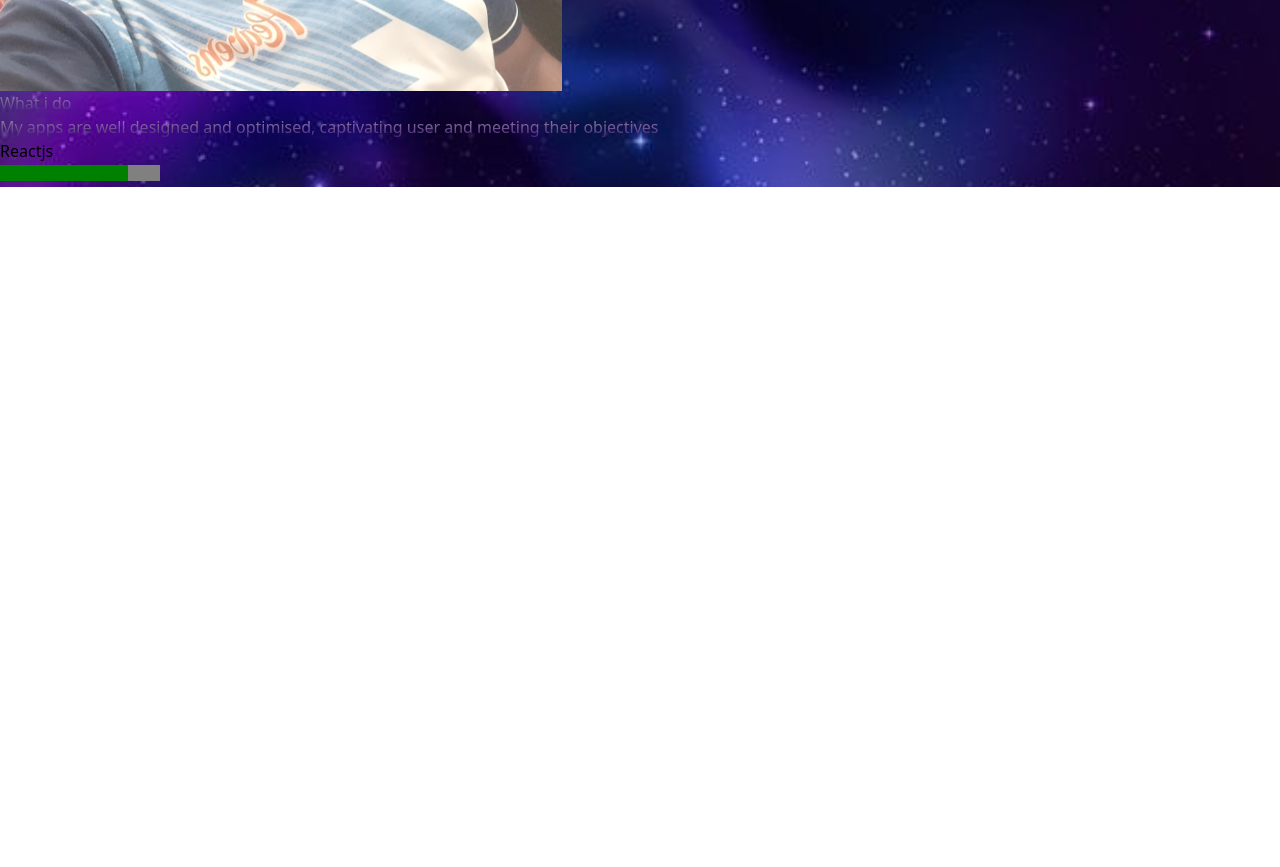
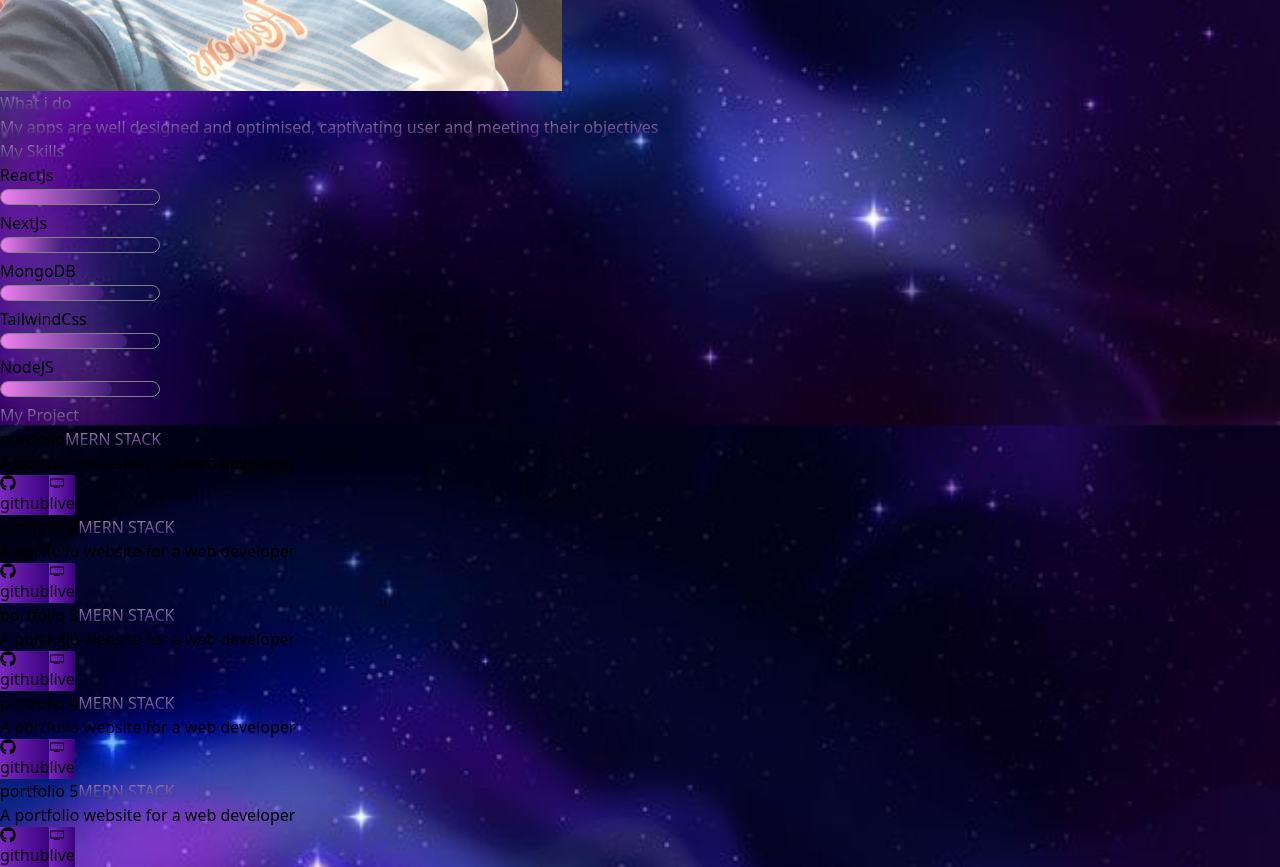
Before and after one commit to sahil-mane/porfolio, a React (Vite) app in the folder client/: page / in a window 1280 px wide. Shown: the part 1280-2147 px from the top of the page. Before the commit the page ends 1467 px from the top, so only its background shows below. Built offline with nearby package versions, Linux system fonts and the light colour scheme.

Commit message:
fourth commit

```diff
--- a/client/package.json
+++ b/client/package.json
@@ -11,7 +11,8 @@
   },
   "dependencies": {
     "react": "^18.2.0",
-    "react-dom": "^18.2.0"
+    "react-dom": "^18.2.0",
+    "react-icons": "^5.2.1"
   },
   "devDependencies": {
     "@types/react": "^18.2.66",
--- /dev/null
+++ b/client/src/Components/ProjectCard.jsx
@@ -0,0 +1,24 @@
+/* eslint-disable react/prop-types */
+// import React from 'react'
+import { FaGithub } from "react-icons/fa";
+import { LiaTvSolid } from "react-icons/lia";
+
+const ProjectCard = ({name,tech,description}) => {
+    return (
+        <div className="relative group duration-500 cursor-pointer group overflow-hidden text-gray-50 h-72 w-56  rounded-2xl hover:duration-700 lg:hover:scale-105 transition-all">
+            <div className="w-56 h-72 text-gray-800" style={{ background: 'linear-gradient(90deg, #7B29BF, #3A017F)' }}>
+            </div>
+            <div className="absolute bg-gray-50 -bottom-24 w-56 p-3 flex flex-col gap-1 group-hover:-bottom-0 group-hover:duration-600 duration-500">
+                <span className="text-gray-800 font-bold text-3xl">{name}</span>
+                <span className="font-bold text-xs gradient-text">{tech}</span>
+                <p className="text-neutral-800">{description}</p>
+                <div className="flex justify-center gap-3">
+                    <button type="button" className="px-4 py-2 rounded-md flex items-center gap-2" style={{ background: 'linear-gradient(90deg, #7B29BF, #3A017F)' }}><FaGithub />github</button>
+                    <button type="button" className="px-4 py-2 rounded-md flex items-center gap-2" style={{ background: 'linear-gradient(90deg, #7B29BF, #3A017F)' }}><LiaTvSolid />live</button>
+                </div>
+            </div>
+        </div>
+    )
+}
+
+export default ProjectCard
--- /dev/null
+++ b/client/src/Components/ProjectSection.jsx
@@ -0,0 +1,55 @@
+// import React from 'react'
+
+import ProjectCard from "./ProjectCard"
+
+const ProjectSection = () => {
+    const data = [
+        {   name:"portfolio",
+            description:"A portfolio website for a web developer",
+            tech:"MERN STACK"
+        },
+        {   name:"portfolio 2",
+            description:"A portfolio website for a web developer",
+            tech:"MERN STACK"
+        },
+        {   name:"portfolio 3",
+            description:"A portfolio website for a web developer",
+            tech:"MERN STACK"
+        },
+        {   name:"portfolio 4",
+            description:"A portfolio website for a web developer",
+            tech:"MERN STACK"
+        },
+        {   name:"portfolio 5",
+            description:"A portfolio website for a web developer",
+            tech:"MERN STACK"
+        }
+    ]
+  return (
+    <>
+<div>
+    <h1 className="text-5xl lg:text-7xl gradient-text mb-10">My Project</h1>
+    <div className="grid grid-cols-1 lg:grid-cols-4 gap-y-10">
+        {/* <ProjectCard name={"portfolio"} tech="MERN STACK" description="this webaite is for starter's" />
+        <ProjectCard name={"portfolio 2"} tech="MERN STACK" description="this webaite is for starter's" />
+        <ProjectCard name={"portfolio 3"} tech="MERN STACK" description="this webaite is for starter's" />
+        <ProjectCard name={"portfolio 4"} tech="MERN STACK" description="this webaite is for starter's" />
+        <ProjectCard name={"portfolio 5"} tech="MERN STACK" description="this webaite is for starter's" />
+        <ProjectCard name={"portfolio 6"} tech="MERN STACK" description="this webaite is for starter's" /> */}
+        {data.map((data,index)=>(
+            <ProjectCard key={index} name={data.name} tech={data.tech} description={data.description} />
+        ))}
+    </div>
+</div>
+    </>
+  )
+}
+
+export default ProjectSection
+
+/*
+* Created with https://www.css-gradient.com
+* Gradient link: https://www.css-gradient.com/?c1=7b29bf&c2=3a017f&gt=l&gd=dcl
+*/
+// background: #7B29BF;
+// background: linear-gradient(90deg, #7B29BF, #3A017F);
--- /dev/null
+++ b/client/src/Components/Realcard.jsx
@@ -0,0 +1,23 @@
+/* eslint-disable react/prop-types */
+// import React from 'react'
+
+const Realcard = ({img,title,value}) => {
+  return (
+    <div
+  className="transform transition duration-300 hover:scale-110 rounded-lg hover:rounded-full shadow-lg h-56 w-56 hover:shadow-xl bg-white"
+>
+  <div
+    className="bg-gradient-to-br from-rose-100 via-purple-200 to-purple-200 m-2 h-3/6 rounded-lg"
+  ><img src={img} alt="img" className="hover:rounded-full" /></div>
+
+  <div className="px-5 pt-2 flex flex-col">
+    <h2 className="font-semibold">{title}</h2>
+    <progress max="100" value={value} className="progress-bar" />
+
+  </div>
+</div>
+
+  )
+}
+
+export default Realcard
--- a/client/src/Components/SkiilsSection.jsx
+++ b/client/src/Components/SkiilsSection.jsx
@@ -1,12 +1,75 @@
 // import React from 'react'
 
+// import { useState } from "react"
 import SkillsCard from "./SkillsCard"
+// import Realcard from "./Realcard";
+// import kamal from "../assets/kamal_bhaiya.png"
+
 
 const SkiilsSection = () => {
+   const data = [
+    {
+      title:"ReactJs",
+      value:75
+    },
+    {
+      title:"NextJs",
+      value:40
+    },
+    {
+      title:"MongoDB",
+      value:65
+    },
+    {
+      title:"TailwindCss",
+      value:80
+    },
+    {
+      title:"NodeJS",
+      value:70
+    },
+   ]
+
+   console.log(data)
   return (
-    <div>
-        <SkillsCard />
-    </div>
+    <>
+      <div className="mb-20 lg:mb-36">
+        <h1 className="text-5xl lg:text-7xl gradient-text mb-10">My Skills</h1>
+        {/* <button
+          onClick={toggleView}
+          className="mb-4 px-4 py bg-violet-600 text-white rounded"
+        >
+          {card ? "card" : "list"}
+        </button>
+
+          {card ? (
+            <div className="grid grid-cols-1 md:grid-cols-2 lg:grid-cols-4 gap-4">
+              <Realcard title={"ReactJs"} img={kamal} value={45} />
+              <Realcard title={"ReactJs"} img={kamal} value={45} />
+              <Realcard title={"ReactJs"} img={kamal} value={45} />
+              <Realcard title={"ReactJs"} img={kamal} value={45} />
+            </div>
+          ) : (
+            <div className="h-[300px] overflow-y-scroll select-none scroll-bar">
+            <SkillsCard title={"ReactJS"} value={75} />
+            <SkillsCard title={"NextJS"} value={40} />
+            <SkillsCard title={"MongoDB"} value={65} />
+            <SkillsCard title={"TailwindCss"} value={80} />
+            <SkillsCard title={"NodeJS"} value={70} />
+            </div>
+          )}          */}
+        <div className="h-[300px] overflow-y-scroll select-none scroll-bar">
+            {/* <SkillsCard title={"ReactJS"} value={75} />
+            <SkillsCard title={"NextJS"} value={40} />
+            <SkillsCard title={"MongoDB"} value={65} />
+            <SkillsCard title={"TailwindCss"} value={80} />
+            <SkillsCard title={"NodeJS"} value={70} /> */}
+            {data.map((data,index) => (
+              <SkillsCard key={index} title={data.title} value={data.value} />
+            ))}
+            </div>
+      </div>
+    </>
   )
 }
 
--- a/client/src/Components/SkillsCard.jsx
+++ b/client/src/Components/SkillsCard.jsx
@@ -1,10 +1,11 @@
+/* eslint-disable react/prop-types */
 // import React from 'react'
 
-const SkillsCard = () => {
+const SkillsCard = ({title,value}) => {
   return (
-    <div>
-        <h3>Reactjs</h3>
-        <progress max='100' value='80' />
+    <div className="flex justify-between items-center mt-5 backdrop-blur-xl shadow-xl p-3 border-2 rounded-lg border-gray-400 mr-2">
+        <h3 className="font-bold text-xl text-white">{title}</h3>
+        <progress max='100' value={value} className="progress-bar" />
     </div>
   )
 }
--- a/client/src/index.css
+++ b/client/src/index.css
@@ -1,8 +1,8 @@
 @tailwind base;
 @tailwind components;
 @tailwind utilities;
-*::-webkit-scrollbar{
-    display: none;
+*{
+    scroll-behavior: smooth;
 }
 
 body
@@ -24,3 +24,22 @@ body
     -webkit-background-clip: text;
     -webkit-text-fill-color: transparent;
 }
+
+.progress-bar::-webkit-progress-bar{
+    border-radius: 15px;
+    border: 1px solid gray;
+    background-color: transparent;
+}
+.progress-bar::-webkit-progress-value{
+    border-radius: 15px;
+    background-image: linear-gradient(to right, violet , #3c1b77);
+}
+
+.scroll-bar::-webkit-scrollbar{
+    width: 5px;
+    background-color: transparent;
+}
+.scroll-bar::-webkit-scrollbar-thumb{
+    background-color: #3c1b77;
+    border-radius: 20px;
+}
--- a/client/src/pages/Home.jsx
+++ b/client/src/pages/Home.jsx
@@ -2,6 +2,7 @@
 import AboutCard from "../Components/AboutCard"
 import HomeCard from "../Components/HomeCard"
 import PortfolioCard from "../Components/PortfolioCard"
+import ProjectSection from "../Components/ProjectSection"
 import SkiilsSection from "../Components/SkiilsSection"
 
 const Home = () => {
@@ -13,6 +14,7 @@ const Home = () => {
                 <HomeCard />
                 <AboutCard />
                 <SkiilsSection />
+                <ProjectSection />
             </div>
         </>
     )
```
Also changed, not shown: 1 other file (tests, documents, lock files or other folders).
